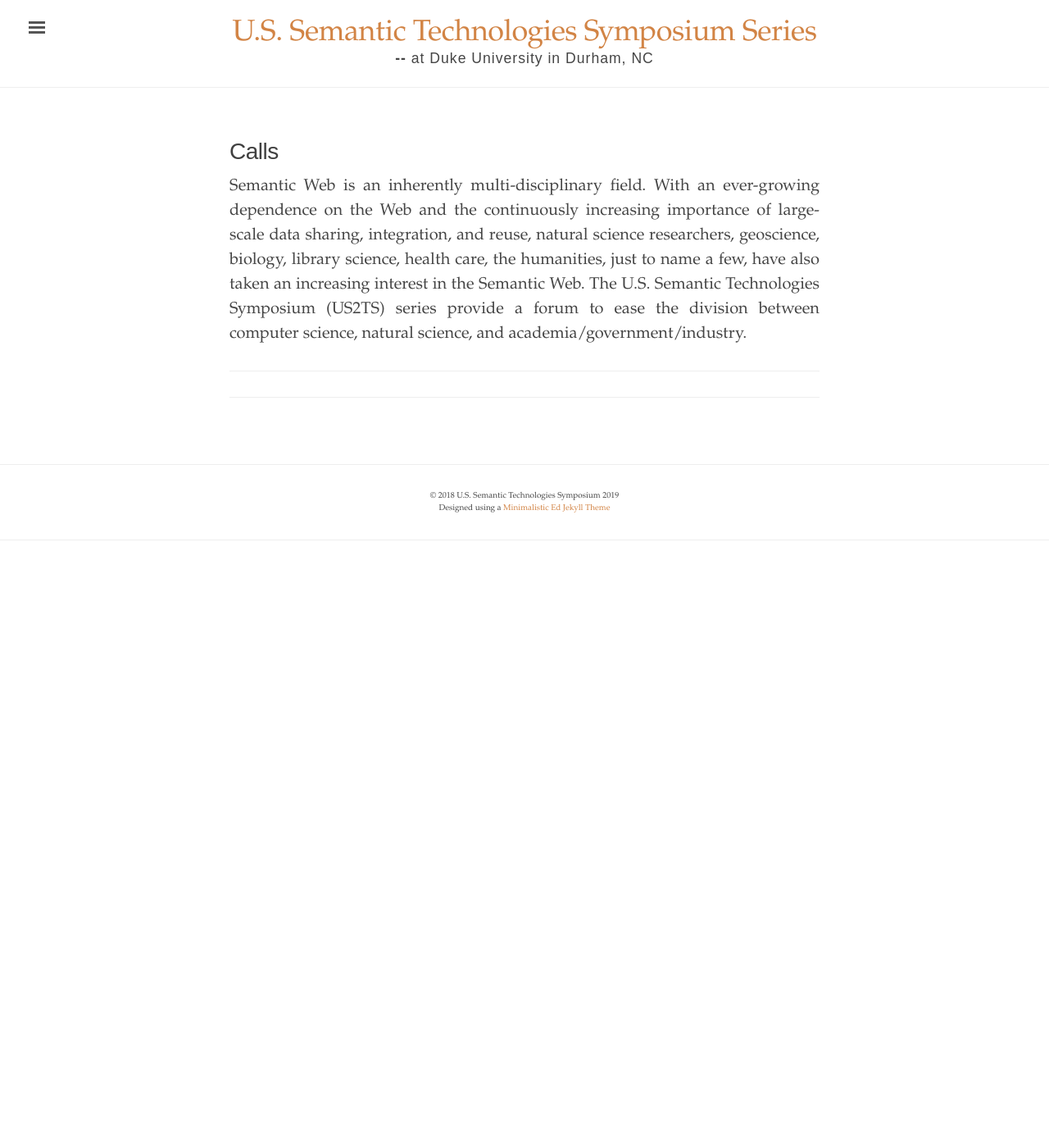
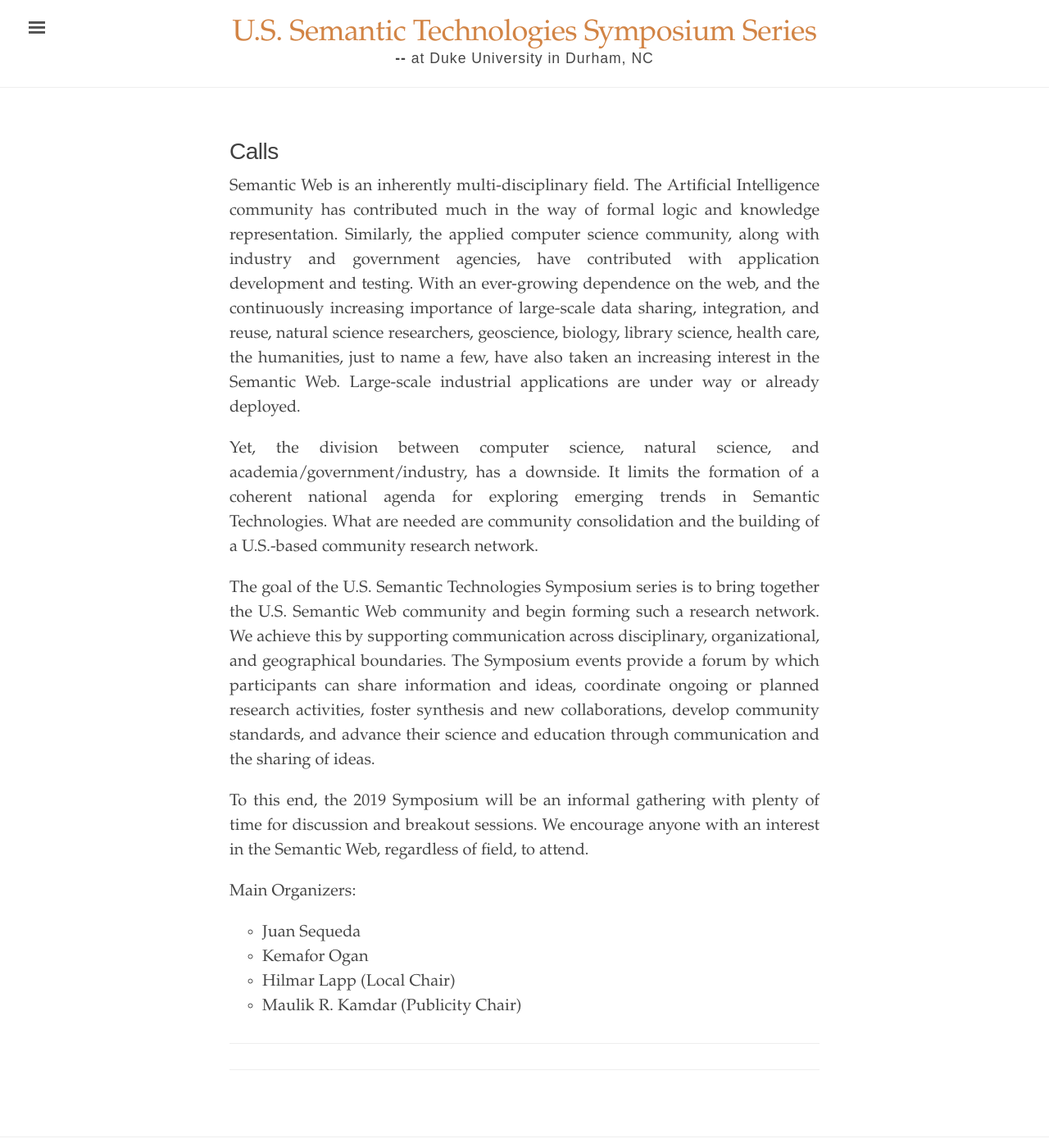
Before and after one commit to us2ts/us2ts.github.io, a Jekyll site: the page built from pages/cfp.md, in a window 1280 px wide and 1400 px high. Shown: the whole window at 82% size. Built offline with Jekyll 4.4.1, drawn with Linux system fonts in a browser that asks for light colours.

Commit message:
cfp demo

```diff
--- a/pages/cfp.md
+++ b/pages/cfp.md
@@ -5,9 +5,16 @@
 permalink: cfp
 ---
 
-Semantic Web is an inherently multi-disciplinary field. With an ever-growing dependence on the Web and the
-continuously increasing importance of large-scale data sharing, integration, and reuse, natural science
-researchers, geoscience, biology, library science, health care, the humanities, just to name a few, have
-also taken an increasing interest in the Semantic Web. The U.S. Semantic Technologies Symposium (US2TS)
-series provide a forum to ease the division between computer science, natural science, and
-academia/government/industry.
+Semantic Web is an inherently multi-disciplinary field. The Artificial Intelligence community has contributed much in the way of formal logic and knowledge representation. Similarly, the applied computer science community, along with industry and government agencies, have contributed with application development and testing. With an ever-growing dependence on the web, and the continuously increasing importance of large-scale data sharing, integration, and reuse, natural science researchers, geoscience, biology, library science, health care, the humanities, just to name a few, have also taken an increasing interest in the Semantic Web. Large-scale industrial applications are under way or already deployed.
+
+Yet, the division between computer science, natural science, and academia/government/industry, has a downside. It limits the formation of a coherent national agenda for exploring emerging trends in Semantic Technologies. What are needed are community consolidation and the building of a U.S.-based community research network.
+
+The goal of the U.S. Semantic Technologies Symposium series is to bring together the U.S. Semantic Web community and begin forming such a research network. We achieve this by supporting communication across disciplinary, organizational, and geographical boundaries. The Symposium events provide a forum by which participants can share information and ideas, coordinate ongoing or planned research activities, foster synthesis and new collaborations, develop community standards, and advance their science and education through communication and the sharing of ideas.
+
+To this end, the 2019 Symposium will be an informal gathering with plenty of time for discussion and breakout sessions. We encourage anyone with an interest in the Semantic Web, regardless of field, to attend.
+
+Main Organizers:
+- Juan Sequeda
+- Kemafor Ogan
+- Hilmar Lapp (Local Chair)
+- Maulik R. Kamdar (Publicity Chair)
```
